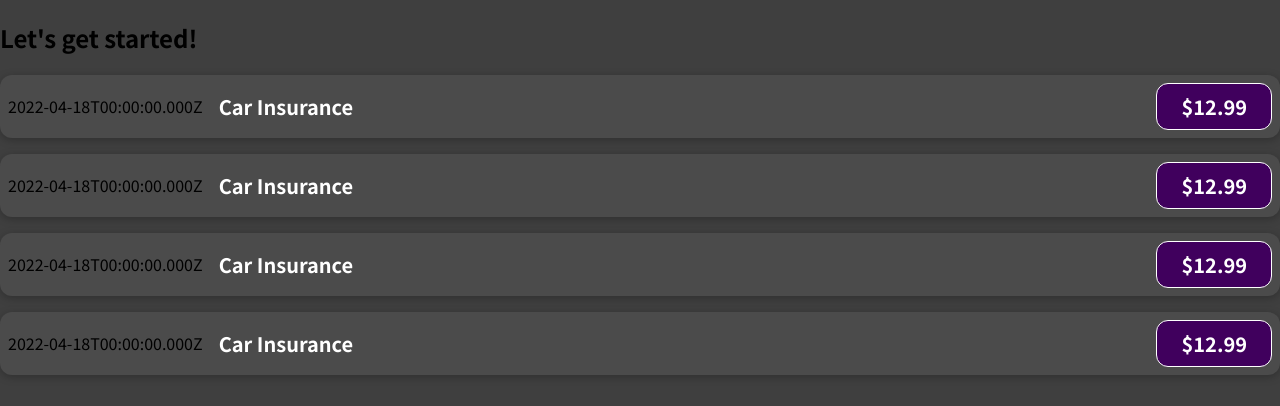
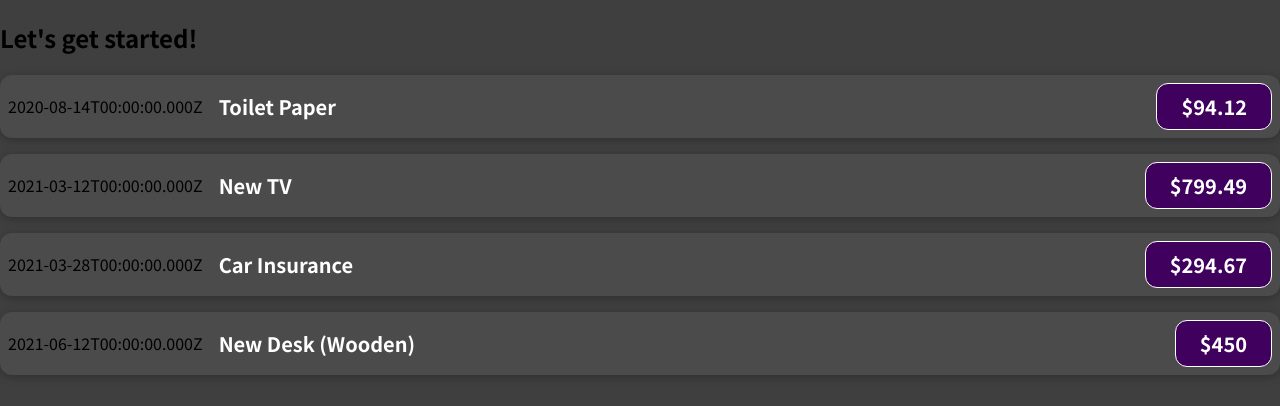
Before and after one commit to MwauStephen/Expense-Tracker-01, a JavaScript app: page / in a window 1280 px wide. Shown: the top 406 px of the page. Built offline with nearby package versions, Linux system fonts and the light colour scheme.

Commit message:
added props

```diff
--- a/package.json
+++ b/package.json
@@ -8,7 +8,7 @@
     "@testing-library/user-event": "^12.5.0",
     "react": "^18.0.0",
     "react-dom": "^18.0.0",
-    "react-scripts": "4.0.1",
+    "react-scripts": "^5.0.1",
     "web-vitals": "^0.2.4"
   },
   "scripts": {
--- a/src/Components/ExpenseItems.js
+++ b/src/Components/ExpenseItems.js
@@ -1,14 +1,11 @@
 import "./ExpenseItems.css";
 function ExpenseItem(props) {
-  const expenseDate = new Date(2022, 3, 18);
-  const expenseTitle = "Car Insurance";
-  const expenseAmount = 12.99;
   return (
     <div className="expense-item">
-      <div>{expenseDate.toISOString()}</div>
+      <div>{props.date.toISOString()}</div>
       <div className="expense-item__description">
-        <h2>{expenseTitle}</h2>
-        <div className="expense-item__price">${expenseAmount}</div>
+        <h2>{props.title}</h2>
+        <div className="expense-item__price">${props.amount}</div>
       </div>
     </div>
   );
```
Also changed, not shown: 1 other file (tests, documents, lock files or other folders).
